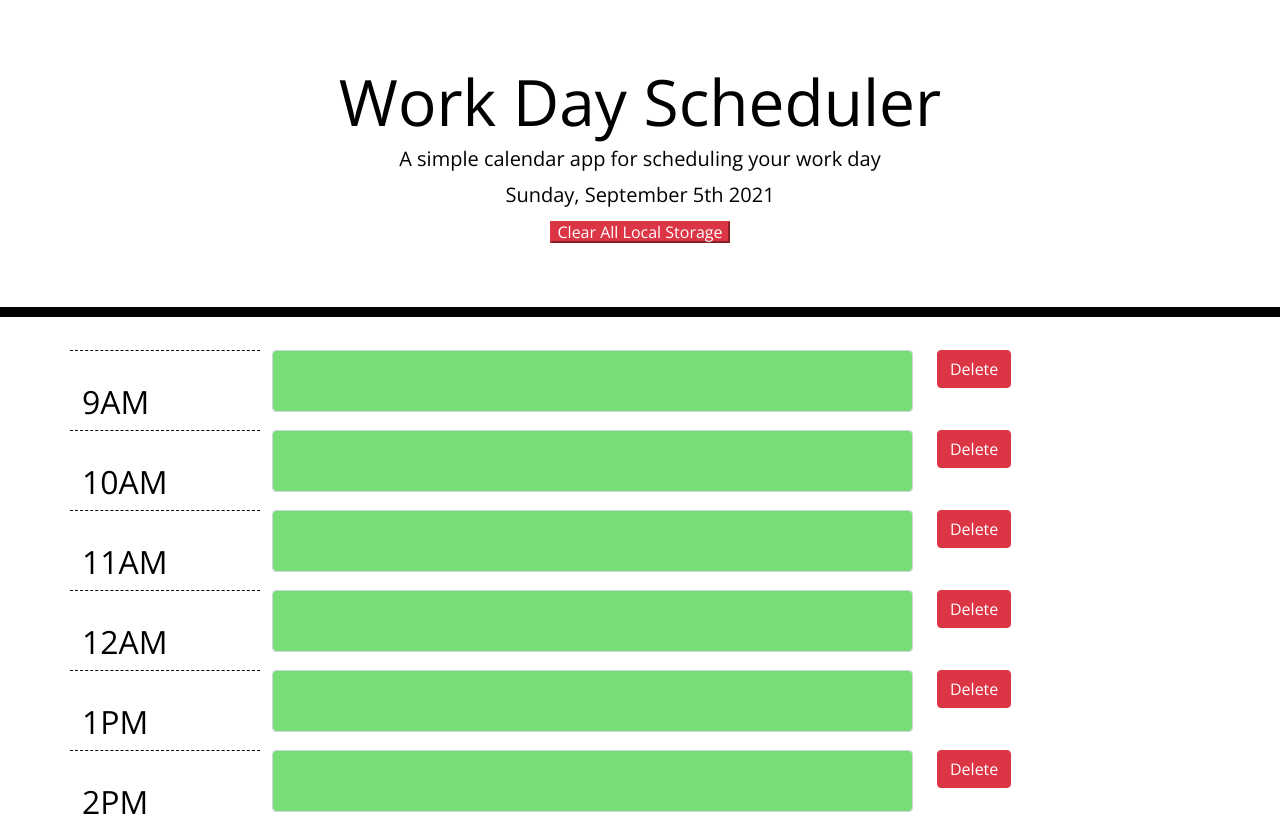
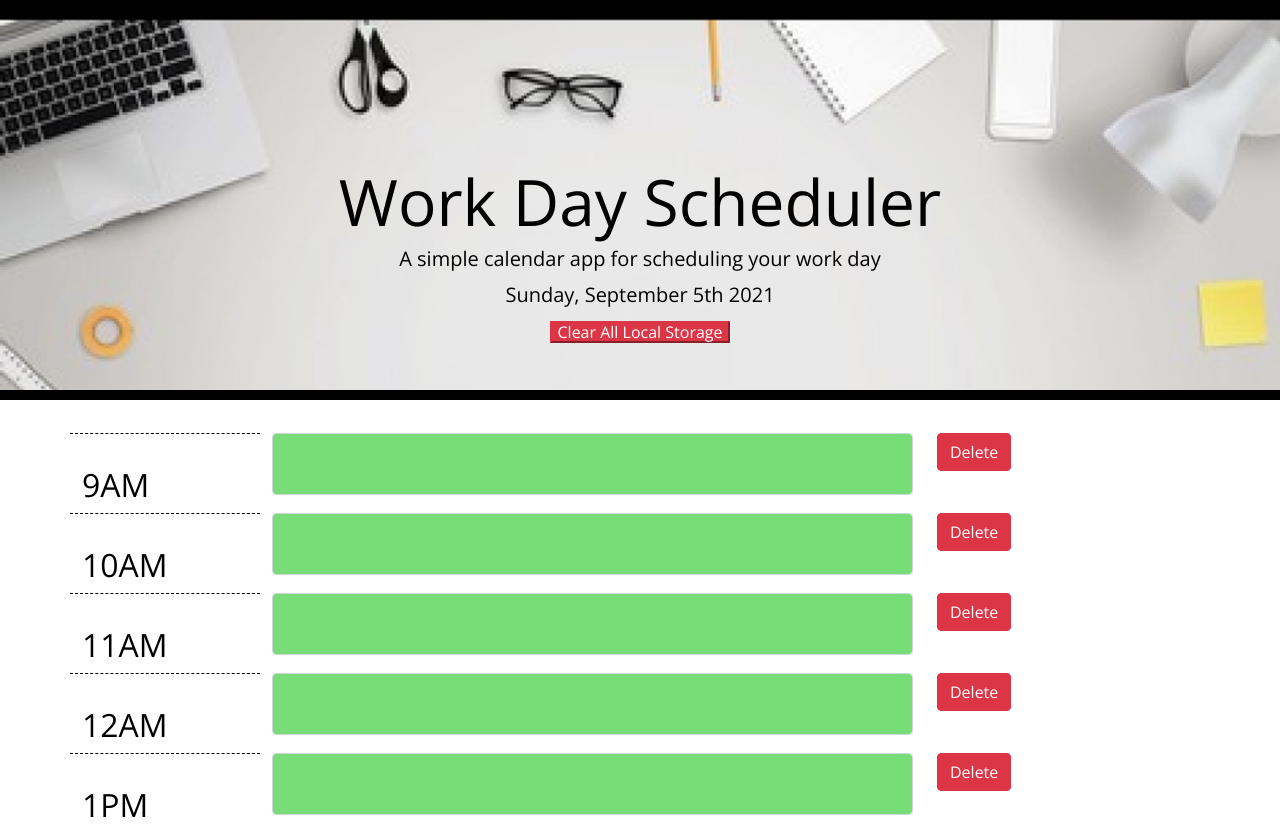
Before and after one commit to Jsieler/Work-Day-Scheduler, a plain HTML site: page index.html in a window 1280 px wide. Shown: the top 827 px of the page. Drawn offline with nearby package versions, Linux system fonts and the light colour scheme.

Commit message:
added jumbotron background image

```diff
--- a/style.css
+++ b/style.css
@@ -19,6 +19,9 @@
     color: black;
     border-radius: 0;
     border-bottom: 10px solid black;
+    background-image: url(work-week.jpeg);
+    background-size: cover;
+    height: 400px
   }
 
   .description{
@@ -56,3 +59,7 @@
     background-color: #77dd77;
     color: white;
   }
+
+  .display-3 {
+    padding-top: 100px;
+  }
```
Also changed, not shown: work-week.jpeg (added).
